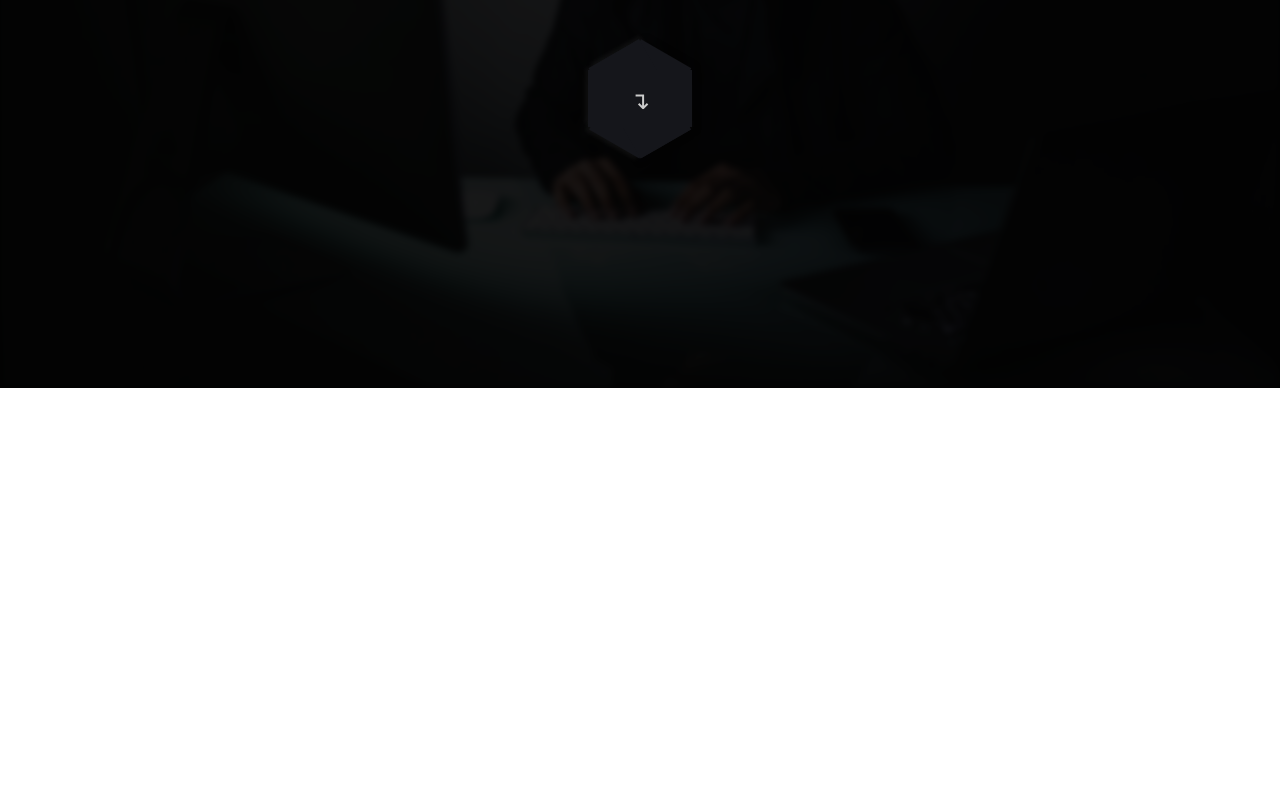
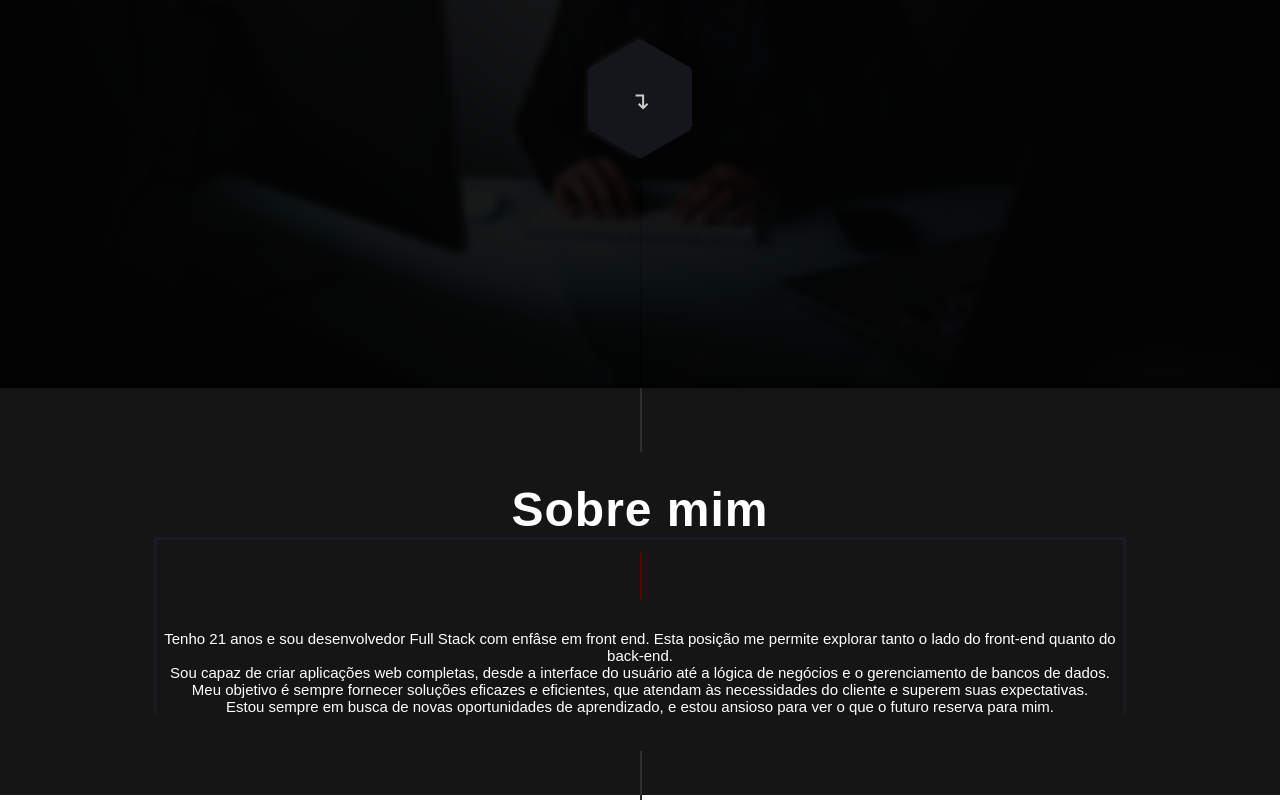
Before and after one commit to LucasDiello/portfolio, a React (Vite) app: page / in a window 1280 px wide. Shown: the part 412-1212 px from the top of the page. Before the commit the page ends 800 px from the top, so only its background shows below. Built offline with nearby package versions, Linux system fonts and the light colour scheme.

Commit message:
Feat: implement about in home

```diff
--- a/src/App.jsx
+++ b/src/App.jsx
@@ -1,10 +1,12 @@
 import './App.css'
+import About from './routes/About'
 import Perfil from './routes/Perfil'
 
 function App() {
   return (
     <div className='App'>
         <Perfil />
+        <About />
       </div>
   )
 }
--- /dev/null
+++ b/src/routes/About.jsx
@@ -0,0 +1,23 @@
+import React from 'react'
+import "../styles/animation.css"
+import "../styles/about.css"
+
+export default function About() {
+    return (
+            <section class="about-me">
+                <div class="heading-text hidd show">
+                    <h2 class="heading-5-a">Sobre mim</h2>
+                    <div class="about-me-text">
+                        <p class="para-5-a leading-5">Tenho 21 anos e sou desenvolvedor Full Stack com enfâse em front end.
+                            Esta posição me permite explorar tanto o lado do front-end quanto do back-end. <br />
+                            Sou capaz de criar aplicações web completas, desde a interface do usuário até a lógica de
+                            negócios e o gerenciamento de bancos de dados. <br />
+                            Meu objetivo é sempre fornecer soluções eficazes e eficientes, que atendam às necessidades do cliente e superem
+                            suas expectativas. <br />
+                            Estou sempre em busca de novas oportunidades de aprendizado,
+                            e estou ansioso para ver o que o futuro  reserva para mim.  </p>
+                        </div>
+                        </div>
+                        </section>
+                    )
+}
--- /dev/null
+++ b/src/styles/about.css
@@ -0,0 +1,70 @@
+.about-me {
+    background: #151515;
+    padding: 4em 2em;
+    text-align: center;
+    position: relative;
+    z-index: -1;
+    color: #fff;
+}
+
+.heading-text {
+    position: relative;
+    background: inherit;
+    padding: 1em 0;
+}
+
+.heading-text:before {
+    content: "";
+    position: absolute;
+    top: -100%;
+    left: 50%;
+    width: 2px;
+    height: 100%;
+    background: #312f2f;
+    border-radius: 3px;
+}
+
+.heading-5-a {
+    font-size: 3em;
+    margin: .3em 0 0;
+    letter-spacing: 1px;
+    color: #fff;
+    position: relative;
+    font-family: Quicksand, sans-serif;
+}
+
+.heading-5-a:before {
+    content: "";
+    position: absolute;
+    bottom: -1.5em;
+    left: 50%;
+    top: 70px;
+    width: 2px;
+    height: 1em;
+    background: rgb(98, 1, 1);
+    border-radius: 3px;
+}
+
+.about-me-text {
+    border: 3px solid rgb(27, 27, 37);
+    border-bottom: none;
+    margin-left: 10%;
+    margin-right: 10%;
+}
+
+.para-5-a {
+    margin-top: 6em;
+    font-size: 15px;
+    font-family: Quicksand, sans-serif;
+    font-weight: 100;
+}
+
+.para-5-a:before {
+    content: "";
+    position: absolute;
+    background-color: #312f2f;
+    width: 2px;
+    left: 50%;
+    top: 107%;
+    height: 3.3em;
+}
```
